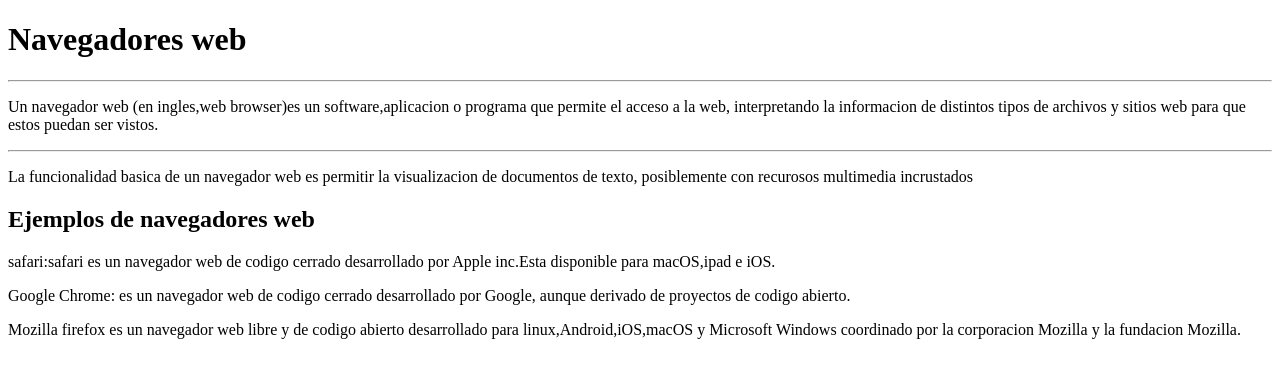
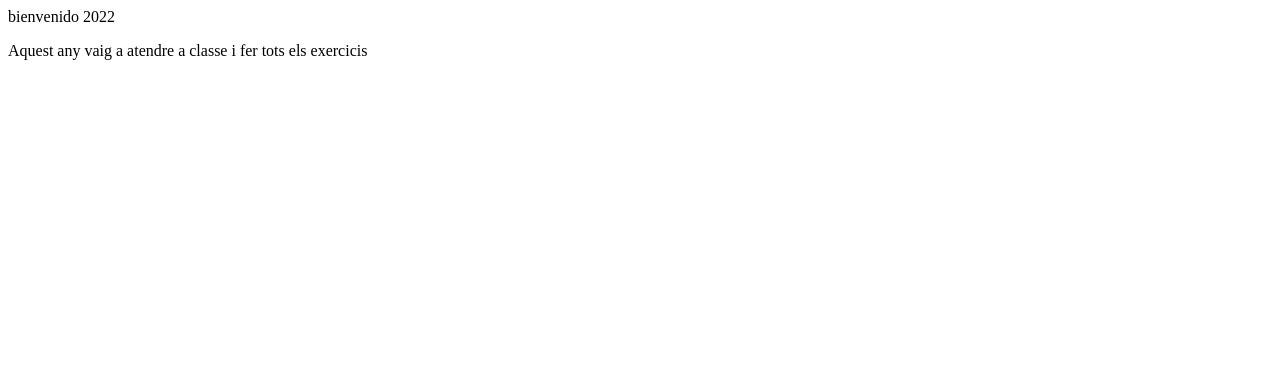
Before and after one commit to sebastian19989/web2022, a plain HTML site: page index.html in a window 1280 px wide. Drawn offline with Linux system fonts and the light colour scheme.

Commit message:
Add files via upload

```diff
--- a/index.html
+++ b/index.html
@@ -4,22 +4,10 @@
     <meta charset="UTF-8">
     <meta http-equiv="X-UA-Compatible" content="IE=edge">
     <meta name="viewport" content="width=device-width, initial-scale=1.0">
-    <title>Practica 2.1</title>
-</head>
+    <title>Document</title>
+</head> bienvenido 2022
+<p>Aquest any vaig a atendre a classe i fer tots els exercicis</p>
 <body>
-    <h1>Navegadores web</h1>
-    <hr>
 
-    <p id="definicion">Un navegador web (en ingles,web browser)es un software,aplicacion o programa que permite el acceso a la web, interpretando la informacion de distintos tipos de archivos y sitios web para que estos puedan ser vistos.</p>
-    <hr>
-    <p>La funcionalidad basica de un navegador web es permitir la visualizacion de documentos de texto, posiblemente con recurosos multimedia incrustados </p>
-
-    <h2>Ejemplos de navegadores web </h2>
-
-    <p>safari:safari es un navegador web de codigo cerrado desarrollado por Apple inc.Esta disponible para macOS,ipad e iOS. </p>
-
-    <p>Google Chrome: es un navegador web de codigo cerrado desarrollado por Google, aunque derivado de proyectos de codigo abierto.</p>
-    <p>Mozilla firefox es un navegador web libre y de codigo abierto desarrollado para linux,Android,iOS,macOS y Microsoft Windows coordinado por la corporacion Mozilla y la fundacion Mozilla.  </p>
-    <p class="rojo"></p>
 </body>
 </html>
```
